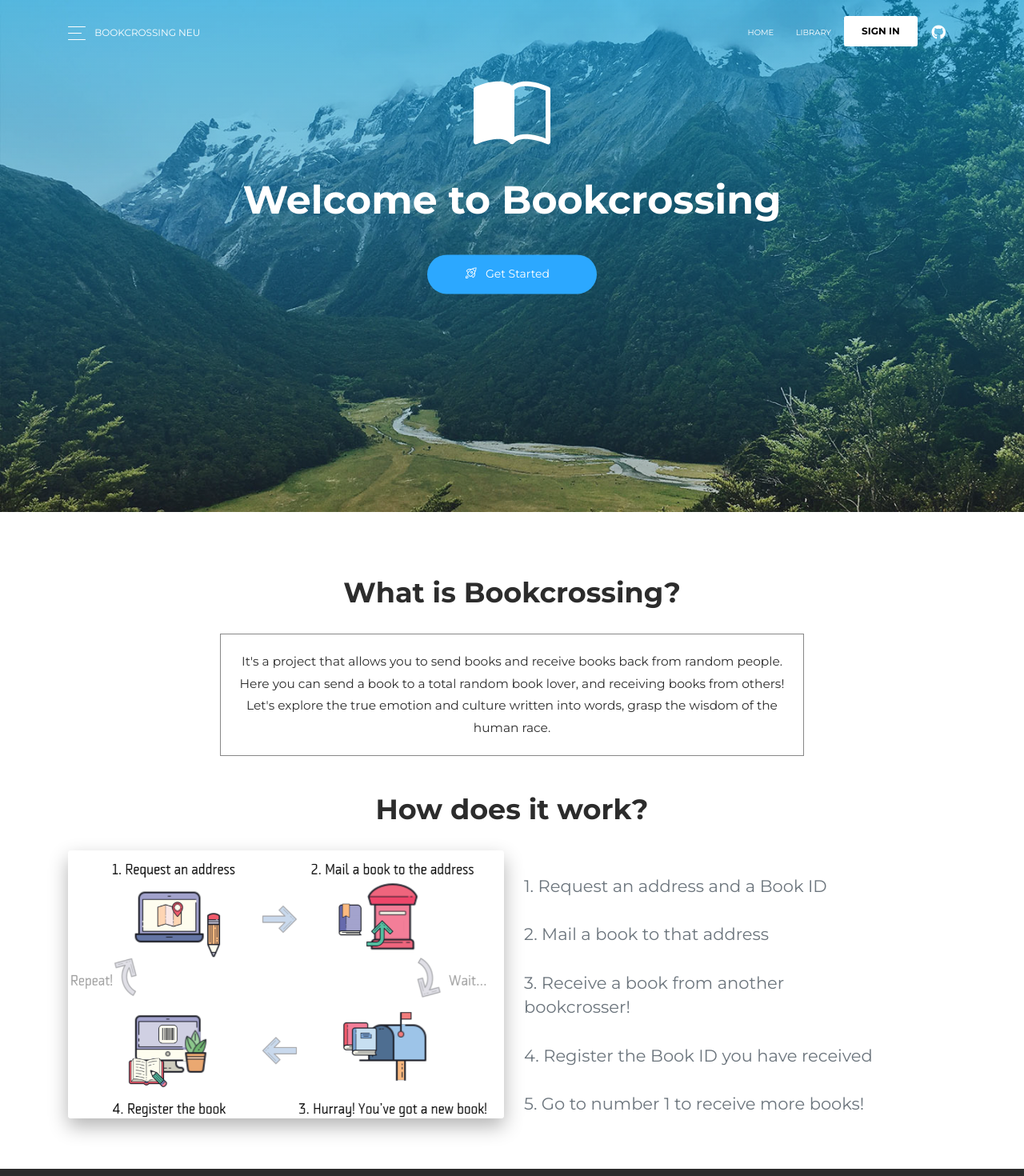
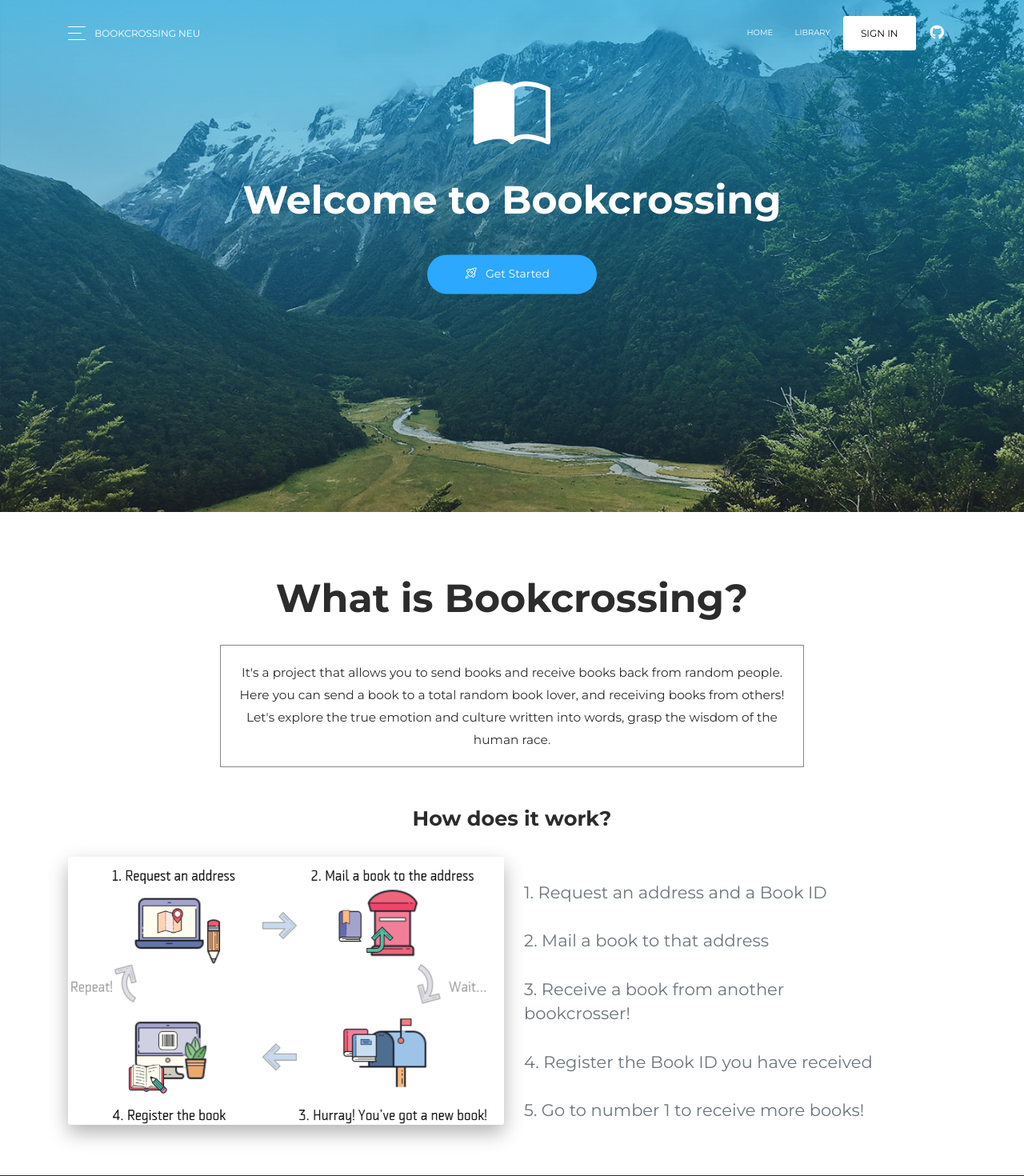
Before and after one commit to Yuchen112211/bookcrossing, a React (Create React App) app in the folder client/: page /home in a window 1280 px wide. Shown: the top 1470 px of the page at 80% size. Built offline with nearby package versions, Linux system fonts and the light colour scheme.

Commit message:
Pass all lighthouse accessibility tests

```diff
--- a/client/src/components/Footer/Footer.js
+++ b/client/src/components/Footer/Footer.js
@@ -17,7 +17,7 @@ function Footer({bgColor}) {
                 href="https://github.com/Yuchen112211/bookcrossing"
                 target="_blank"
               >
-                <Github size={24} />
+                <Github size={24} />.
               </a>
             </li>
           </ul>
--- a/client/src/components/Navigation/Navigation.js
+++ b/client/src/components/Navigation/Navigation.js
@@ -58,7 +58,7 @@ function Navigation() {
               data-toggle="dropdown"
               href="#pablo"
               id="navbarDropdown"
-              tag="a"
+              tag="p"
               onClick={e => e.preventDefault()}
             >
               <span className="button-bar"></span>
@@ -115,7 +115,7 @@ function Navigation() {
                     to="/signin"
                     tag={Link}
                   >
-                    <b style={{"color":"black"}}>SIGN IN</b>
+                    <p style={{"color":"black"}}>SIGN IN</p>
                   </Button>
                 </NavItem>
               )}
@@ -137,8 +137,9 @@ function Navigation() {
                   href="https://github.com/Yuchen112211/bookcrossing"
                   target="_blank"
                   id="github-tooltip"
+                  tag="a"
                 >
-                  <i className="fab fa-github"></i>
+                  <i className="fab fa-github"></i>.
                   <p className="d-lg-none d-xl-none">Github</p>
                 </NavLink>
                 <UncontrolledTooltip target="#github-tooltip">
--- a/client/src/views/Home.js
+++ b/client/src/views/Home.js
@@ -33,19 +33,19 @@ function Home() {
             <Container>
               <Row>
                 <Col className="ml-auto mr-auto text-center" md="8">
-                  <h2 className="title">What is Bookcrossing?</h2>
-                  <h5 className="blockquote">
+                  <h1 className="title">What is Bookcrossing?</h1>
+                  <h2 className="blockquote">
                     It&apos;s a project that allows you to send books and
                     receive books back from random people. Here you can send a
                     book to a total random book lover, and receiving books from
                     others! Let&apos;s explore the true emotion and culture
                     written into words, grasp the wisdom of the human race.
-                  </h5>
+                  </h2>
                 </Col>
               </Row>
               <Row>
                 <Col className="ml-auto mr-auto text-center" md="8">
-                  <h2 className="title">How does it work?</h2>
+                  <h3 className="title">How does it work?</h3>
                 </Col>
               </Row>
               <Row>
--- a/client/src/views/ProfilePage.js
+++ b/client/src/views/ProfilePage.js
@@ -397,7 +397,7 @@ function Profile() {
           </Modal>
         ) : null}
 
-        <Footer bgColor="blue" />
+        <Footer bgColor="black" />
       </div>
     </>
   );
```
